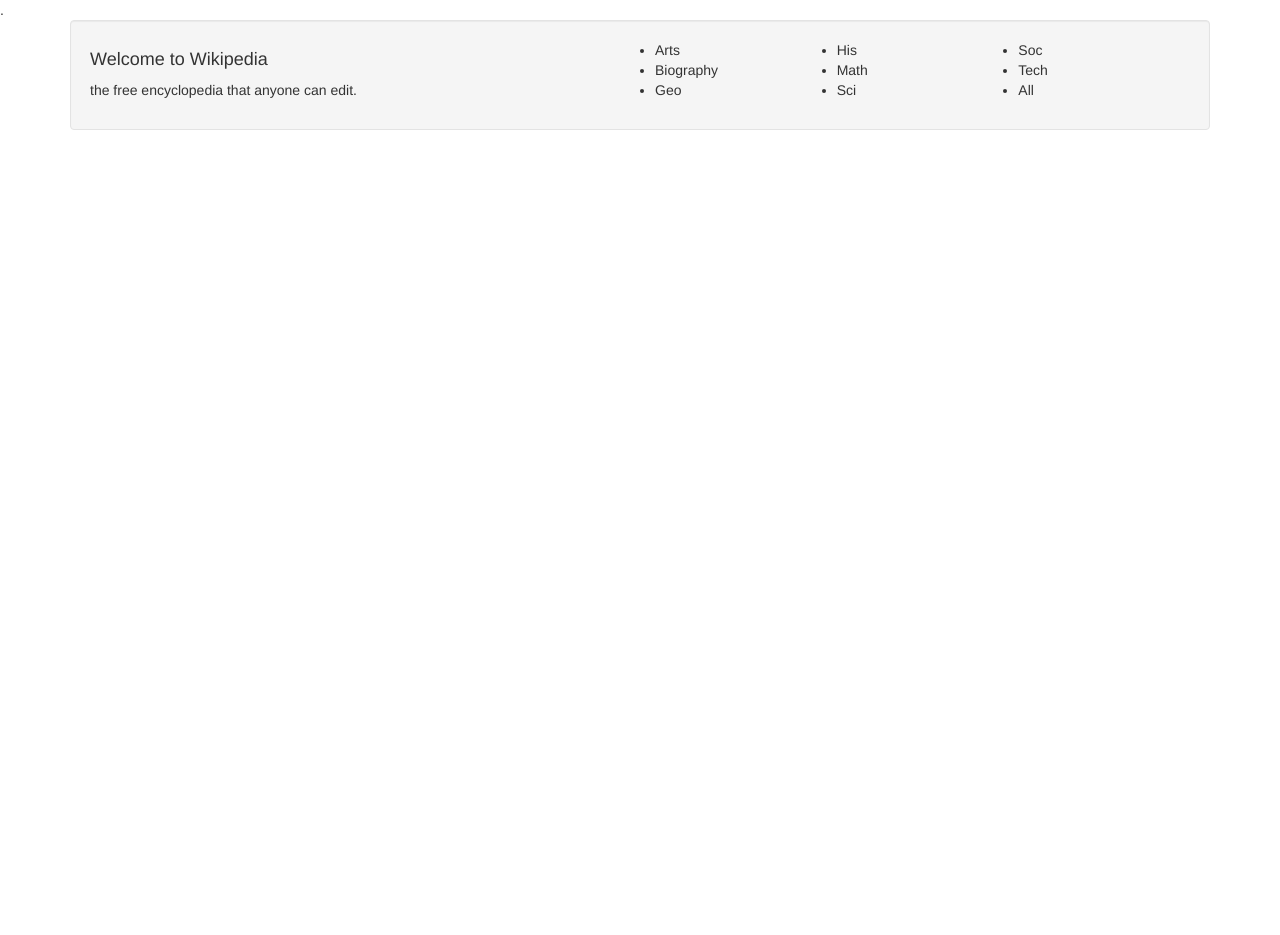
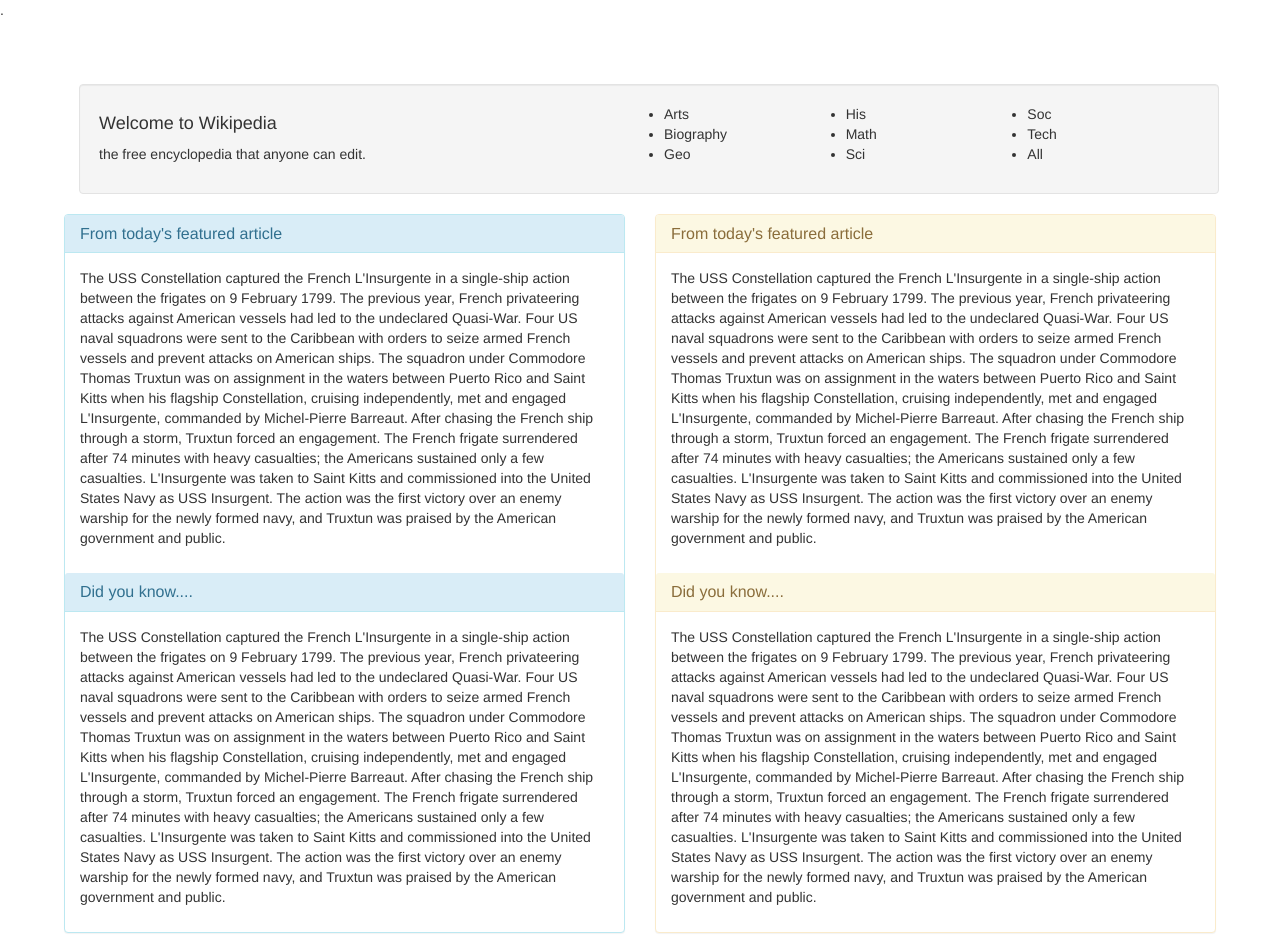
Before and after one commit to seacamjen/wiki, a plain HTML site: page index.html in a window 1280 px wide. Before the commit the page ends 800 px from the top, so only its background shows below. Drawn offline with Linux system fonts and the light colour scheme.

Commit message:
Add second set column of text and change header color

```diff
--- a/css/style.css
+++ b/css/style.css
@@ -0,0 +1,3 @@
+#wrapper {
+  margin: 5%
+}
--- a/index.html
+++ b/index.html
@@ -7,9 +7,10 @@
     <link href="css/style.css" rel="stylesheet" type="text/css">
   </head>
   <body>
-    <div class="container">
+    <div id="wrapper">
+      <div class="container">
       <div class="well">
-      <div class="row">
+        <div class="row">
           <div class="col-lg-6">
             <h4>Welcome to Wikipedia</h4>
             <p>the free encyclopedia that anyone can edit.</p>
@@ -34,6 +35,49 @@
           </div>
         </div>
       </div>
+      <div class="row">
+        <div class="col-lg-6">
+          <div class="panel panel-info">
+            <div class="panel-heading">
+                <h2 class="panel-title">From today's featured article</h2>
+            </div>
+                <div class="panel-body">
+                  <p>
+                    The USS Constellation captured the French L'Insurgente in a single-ship action between the frigates on 9 February 1799. The previous year, French privateering attacks against American vessels had led to the undeclared Quasi-War. Four US naval squadrons were sent to the Caribbean with orders to seize armed French vessels and prevent attacks on American ships. The squadron under Commodore Thomas Truxtun was on assignment in the waters between Puerto Rico and Saint Kitts when his flagship Constellation, cruising independently, met and engaged L'Insurgente, commanded by Michel-Pierre Barreaut. After chasing the French ship through a storm, Truxtun forced an engagement. The French frigate surrendered after 74 minutes with heavy casualties; the Americans sustained only a few casualties. L'Insurgente was taken to Saint Kitts and commissioned into the United States Navy as USS Insurgent. The action was the first victory over an enemy warship for the newly formed navy, and Truxtun was praised by the American government and public.
+                  </p>
+                </div>
+            <div class="panel-heading">
+                <h2 class="panel-title">Did you know....</h2>
+            </div>
+                <div class="panel-body">
+                  <p>
+                    The USS Constellation captured the French L'Insurgente in a single-ship action between the frigates on 9 February 1799. The previous year, French privateering attacks against American vessels had led to the undeclared Quasi-War. Four US naval squadrons were sent to the Caribbean with orders to seize armed French vessels and prevent attacks on American ships. The squadron under Commodore Thomas Truxtun was on assignment in the waters between Puerto Rico and Saint Kitts when his flagship Constellation, cruising independently, met and engaged L'Insurgente, commanded by Michel-Pierre Barreaut. After chasing the French ship through a storm, Truxtun forced an engagement. The French frigate surrendered after 74 minutes with heavy casualties; the Americans sustained only a few casualties. L'Insurgente was taken to Saint Kitts and commissioned into the United States Navy as USS Insurgent. The action was the first victory over an enemy warship for the newly formed navy, and Truxtun was praised by the American government and public.
+                  </p>
+                </div>
+          </div>
+        </div>
+        <div class="col-lg-6">
+          <div class="panel panel-warning">
+            <div class="panel-heading">
+                <h2 class="panel-title">From today's featured article</h2>
+            </div>
+                <div class="panel-body">
+                  <p>
+                    The USS Constellation captured the French L'Insurgente in a single-ship action between the frigates on 9 February 1799. The previous year, French privateering attacks against American vessels had led to the undeclared Quasi-War. Four US naval squadrons were sent to the Caribbean with orders to seize armed French vessels and prevent attacks on American ships. The squadron under Commodore Thomas Truxtun was on assignment in the waters between Puerto Rico and Saint Kitts when his flagship Constellation, cruising independently, met and engaged L'Insurgente, commanded by Michel-Pierre Barreaut. After chasing the French ship through a storm, Truxtun forced an engagement. The French frigate surrendered after 74 minutes with heavy casualties; the Americans sustained only a few casualties. L'Insurgente was taken to Saint Kitts and commissioned into the United States Navy as USS Insurgent. The action was the first victory over an enemy warship for the newly formed navy, and Truxtun was praised by the American government and public.
+                  </p>
+                </div>
+            <div class="panel-heading">
+                <h2 class="panel-title">Did you know....</h2>
+            </div>
+                <div class="panel-body">
+                  <p>
+                    The USS Constellation captured the French L'Insurgente in a single-ship action between the frigates on 9 February 1799. The previous year, French privateering attacks against American vessels had led to the undeclared Quasi-War. Four US naval squadrons were sent to the Caribbean with orders to seize armed French vessels and prevent attacks on American ships. The squadron under Commodore Thomas Truxtun was on assignment in the waters between Puerto Rico and Saint Kitts when his flagship Constellation, cruising independently, met and engaged L'Insurgente, commanded by Michel-Pierre Barreaut. After chasing the French ship through a storm, Truxtun forced an engagement. The French frigate surrendered after 74 minutes with heavy casualties; the Americans sustained only a few casualties. L'Insurgente was taken to Saint Kitts and commissioned into the United States Navy as USS Insurgent. The action was the first victory over an enemy warship for the newly formed navy, and Truxtun was praised by the American government and public.
+                  </p>
+                </div>
+          </div>
+        </div>
+      </div>
+    </div>
     </div>
   </body>
 </html>
```
